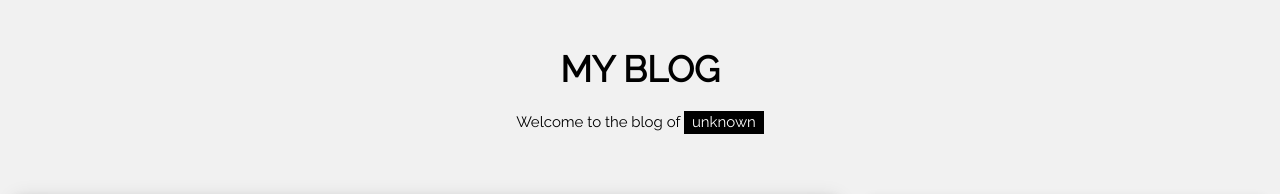
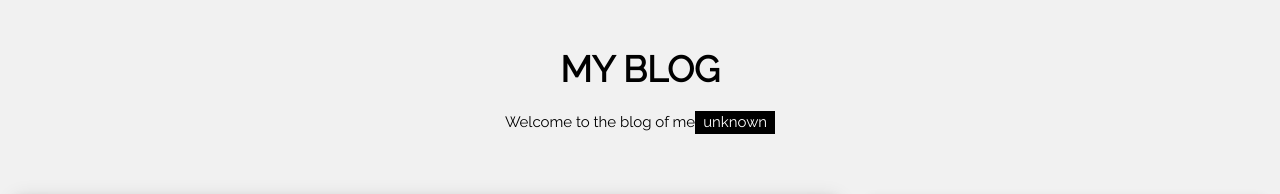
Before and after one commit to CristinaKop/CK.github.io, a plain HTML site: page index.html in a window 1280 px wide. Shown: the top 194 px of the page. Drawn offline with nearby package versions, Linux system fonts and the light colour scheme.

Commit message:
first push

```diff
--- a/index.html
+++ b/index.html
@@ -17,7 +17,7 @@ and is wrapped around the whole page content, except for the footer in this exam
 <!-- Header -->
 <header class="w3-container w3-center w3-padding-32">
   <h1><b>MY BLOG</b></h1>
-  <p>Welcome to the blog of <span class="w3-tag">unknown</span></p>
+  <p>Welcome to the blog of me<span class="w3-tag">unknown</span></p>
 </header>
 
 <!-- Grid -->
```
